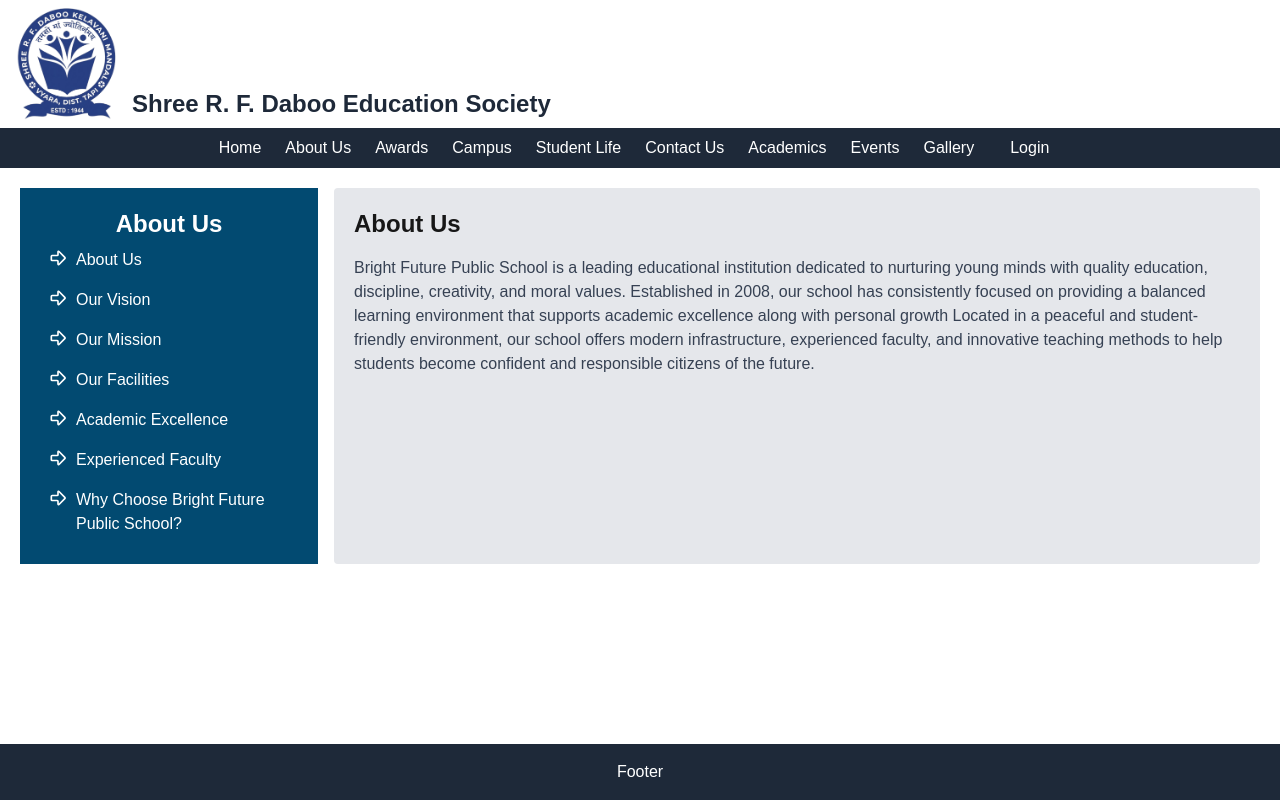
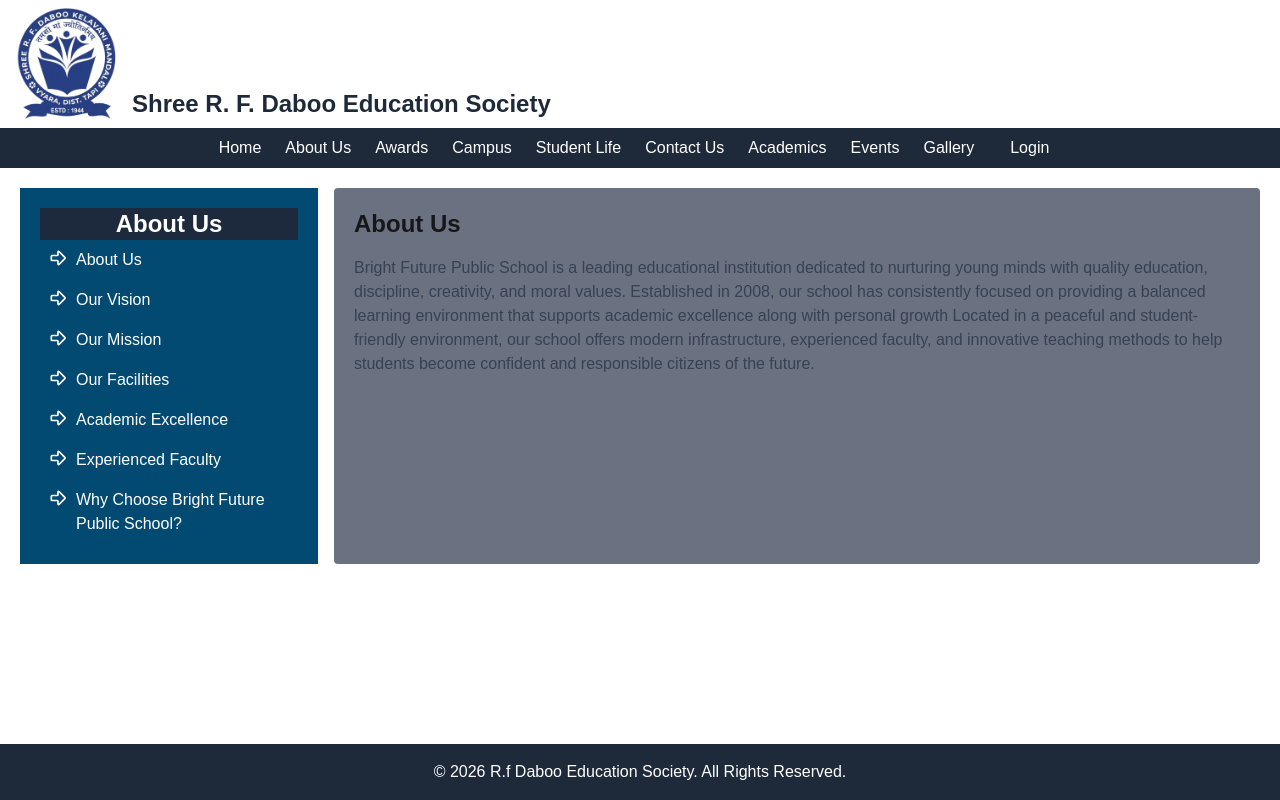
Before and after one commit to harendrasinp/R.F.Daboo_Frontend, a Next.js app: page /aboutUs in a window 1280 px wide. Built offline with nearby package versions, Linux system fonts and the light colour scheme.

Commit message:
update Award page

```diff
--- a/src/app/aboutUs/page.js
+++ b/src/app/aboutUs/page.js
@@ -9,7 +9,7 @@ const AboutUs = () => {
     return (
         <div className="grid grid-cols-12 gap-4 p-5">
             <aside className="col-span-3 bg-sky-900 p-5">
-                <h1 className="text-2xl font-bold text-center text-white">About Us</h1>
+                <h1 className="text-2xl font-bold text-center text-white bg-slate-800">About Us</h1>
 
                 {AboutUsData.map((data, index) => (
                     <div key={index} className="p-2" >
@@ -21,9 +21,8 @@ const AboutUs = () => {
                 ))}
             </aside>
 
-            <main className="col-span-9 bg-gray-200 p-5 rounded">
+            <main className="col-span-9 bg-gray-500 p-5 rounded">
                 <h1 className="text-2xl font-bold mb-4">{aboutTitle}</h1>
-
                 <p className="text-gray-700">{AboutUsData.find(data => data.title === aboutTitle)?.description || "Please select a topic from the left to see the information."}</p>
             </main>
 
--- a/src/app/page.js
+++ b/src/app/page.js
@@ -13,7 +13,7 @@ const Home = () => {
           <HeroSlider />
         </main>
       </section>
-      <div className="w-full px-5 py-10 bg-blue-950">
+      <div className="w-full px-5 py-10 bg-sky-800">
         <h2 className="text-2xl font-bold text-white mb-4 text-center">Principal's Of The Schools</h2>
         <div className="grid grid-cols-6 md:grid-cols-3 gap-6">
           {principalData.map((data,index) => (
--- a/src/components/Footer.js
+++ b/src/components/Footer.js
@@ -3,7 +3,7 @@ import React from 'react'
 const Footer = () => {
   return (
     <div className="bg-gray-800 text-white p-4 text-center">
-      Footer
+      <h1>© 2026 R.f Daboo Education Society. All Rights Reserved.</h1>
     </div>
   )
 }
```
